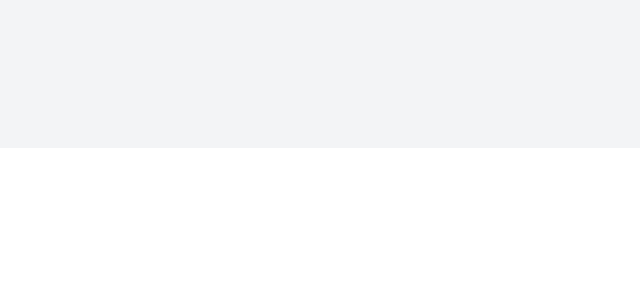
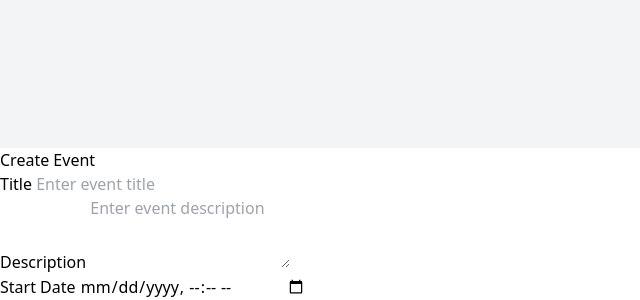
Before and after one commit to GregorioFornetti/time_until, a Vue app: page /#/ in a window 1280 px wide. Shown: the part 652-952 px from the top of the page, without its empty margins (0-640 px from the left). Before the commit the page ends 800 px from the top, so only its background shows below. Built offline with nearby package versions, Linux system fonts and the light colour scheme.

Commit message:
Update Home.vue

```diff
--- a/src/components/pages/Home.vue
+++ b/src/components/pages/Home.vue
@@ -1,9 +1,12 @@
 <script setup lang="ts">
-
+import EventModal from '../modal/EventModal.vue';
 </script>
 
 <template>
-
+    <EventModal
+        type="create"
+        :show="true"
+    />
 </template>
 
 <style scoped>
```
